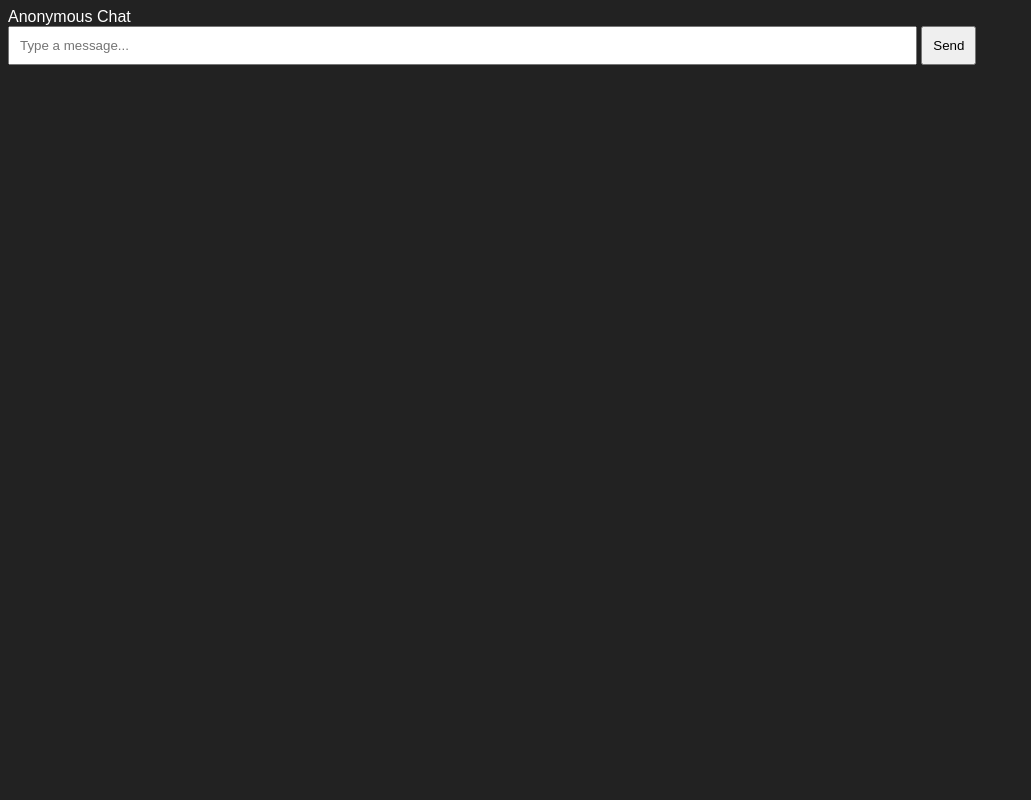
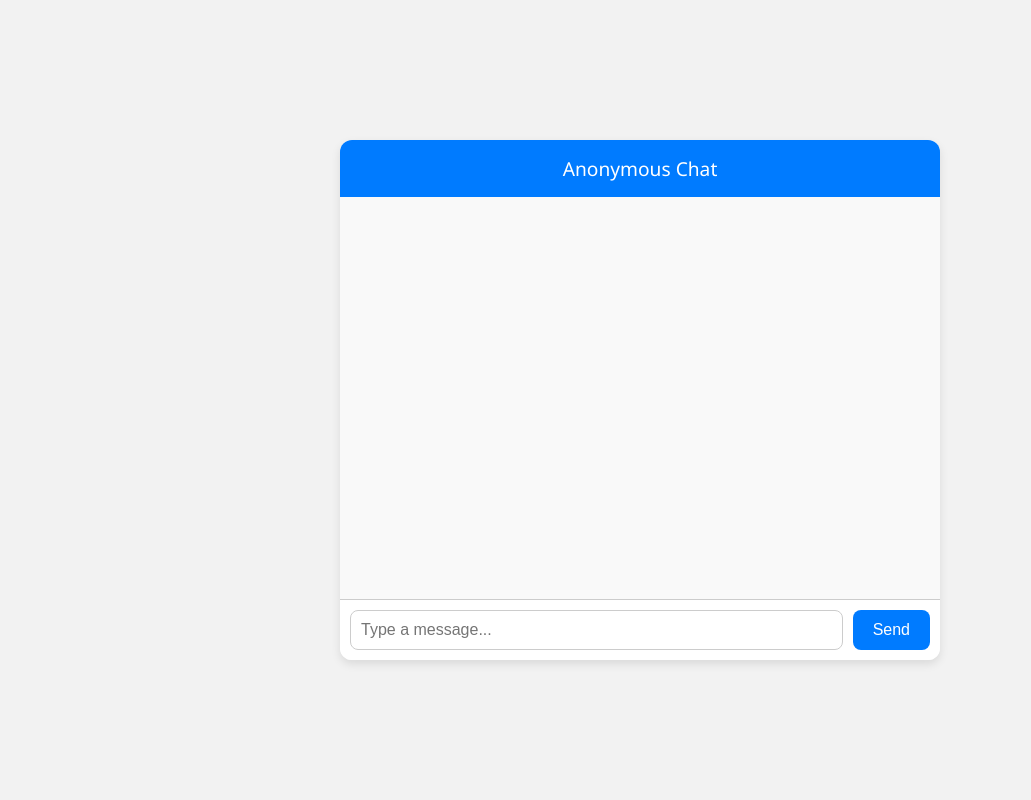
Before and after one commit to Decoder-X/chat, a Flask app: page / in a window 1280 px wide. Shown: the whole page, without its empty margins (0-1031 px from the left). Run offline with Flask 3, Linux system fonts and the light colour scheme; some libraries are stand-ins or nearby versions.

Commit message:
Update style.css

```diff
--- a/static/style.css
+++ b/static/style.css
@@ -1,4 +1,82 @@
-body { font-family: Arial; background: #222; color: #fff; }
-#chat-box { height: 400px; overflow-y: scroll; border: 1px solid #555; padding: 10px; margin-bottom: 10px; }
-input { width: 70%; padding: 10px; }
-button { padding: 10px; }
+body {
+    font-family: 'Segoe UI', sans-serif;
+    background-color: #f2f2f2;
+    display: flex;
+    justify-content: center;
+    align-items: center;
+    height: 100vh;
+    margin: 0;
+}
+
+.chat-container {
+    width: 100%;
+    max-width: 600px;
+    height: 65vh;
+    background: white;
+    border-radius: 12px;
+    box-shadow: 0 4px 10px rgba(0, 0, 0, 0.1);
+    display: flex;
+    flex-direction: column;
+    overflow: hidden;
+}
+
+.chat-header {
+    background-color: #007bff;
+    color: white;
+    padding: 15px;
+    font-size: 1.2rem;
+    text-align: center;
+}
+
+.chat-messages {
+    flex: 1;
+    padding: 15px;
+    overflow-y: auto;
+    background: #f9f9f9;
+}
+
+.message {
+    background-color: #e1ffc7;
+    margin-bottom: 10px;
+    padding: 10px 14px;
+    border-radius: 10px;
+    max-width: 80%;
+    word-wrap: break-word;
+    box-shadow: 0 1px 2px rgba(0, 0, 0, 0.1);
+}
+
+.chat-form {
+    display: flex;
+    padding: 10px;
+    border-top: 1px solid #ccc;
+    background: #fff;
+}
+
+.chat-form input {
+    flex: 1;
+    padding: 10px;
+    font-size: 1rem;
+    border: 1px solid #ccc;
+    border-radius: 8px;
+    outline: none;
+}
+
+.chat-form button {
+    background: #007bff;
+    color: white;
+    border: none;
+    padding: 0 20px;
+    margin-left: 10px;
+    border-radius: 8px;
+    cursor: pointer;
+    font-size: 1rem;
+}
+.my-message {
+    background-color: #dcf8c6;
+    margin-left: auto;
+    text-align: right;
+}
+
+.other-message {
+    background-color: #fff;
+    margin-right: auto;
```
